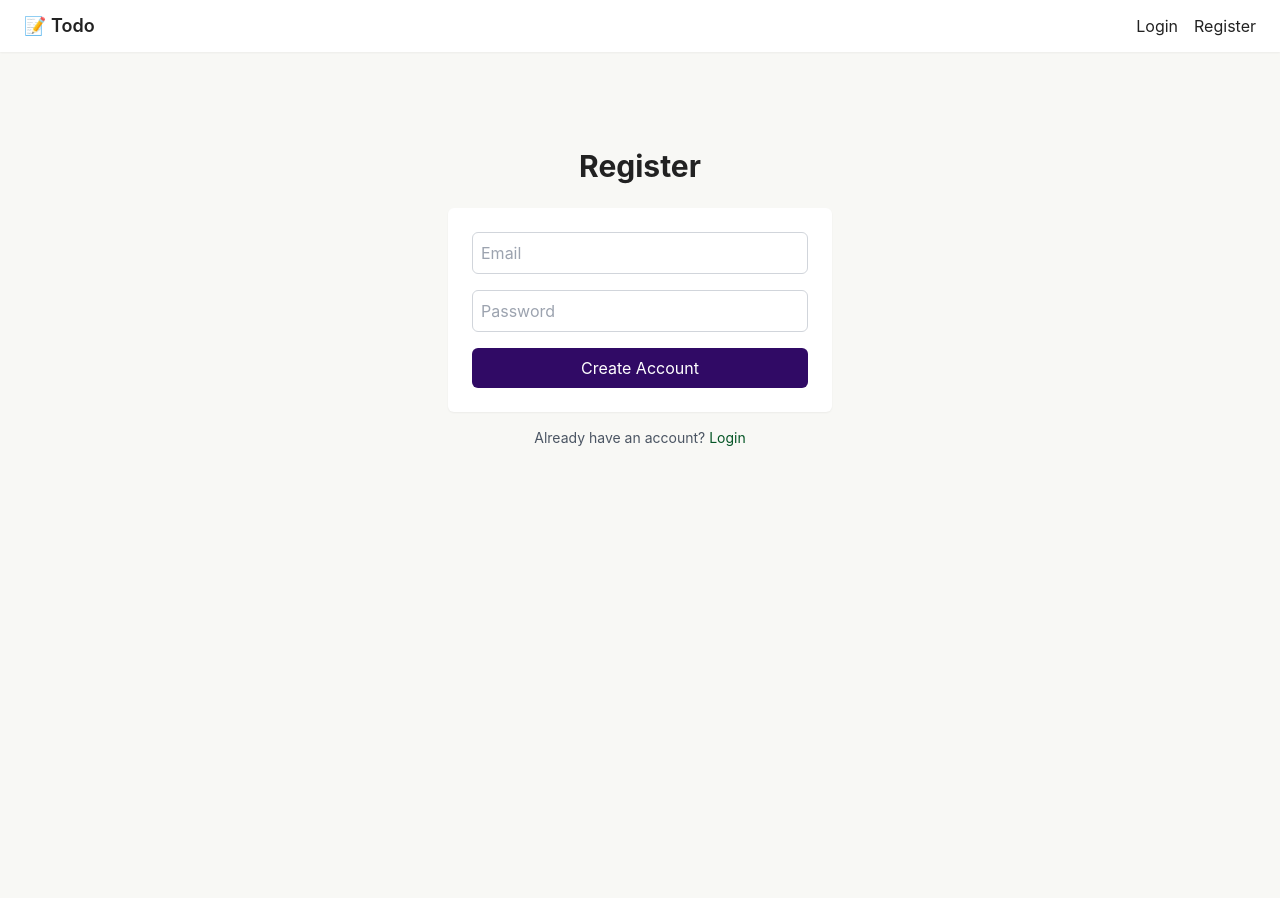
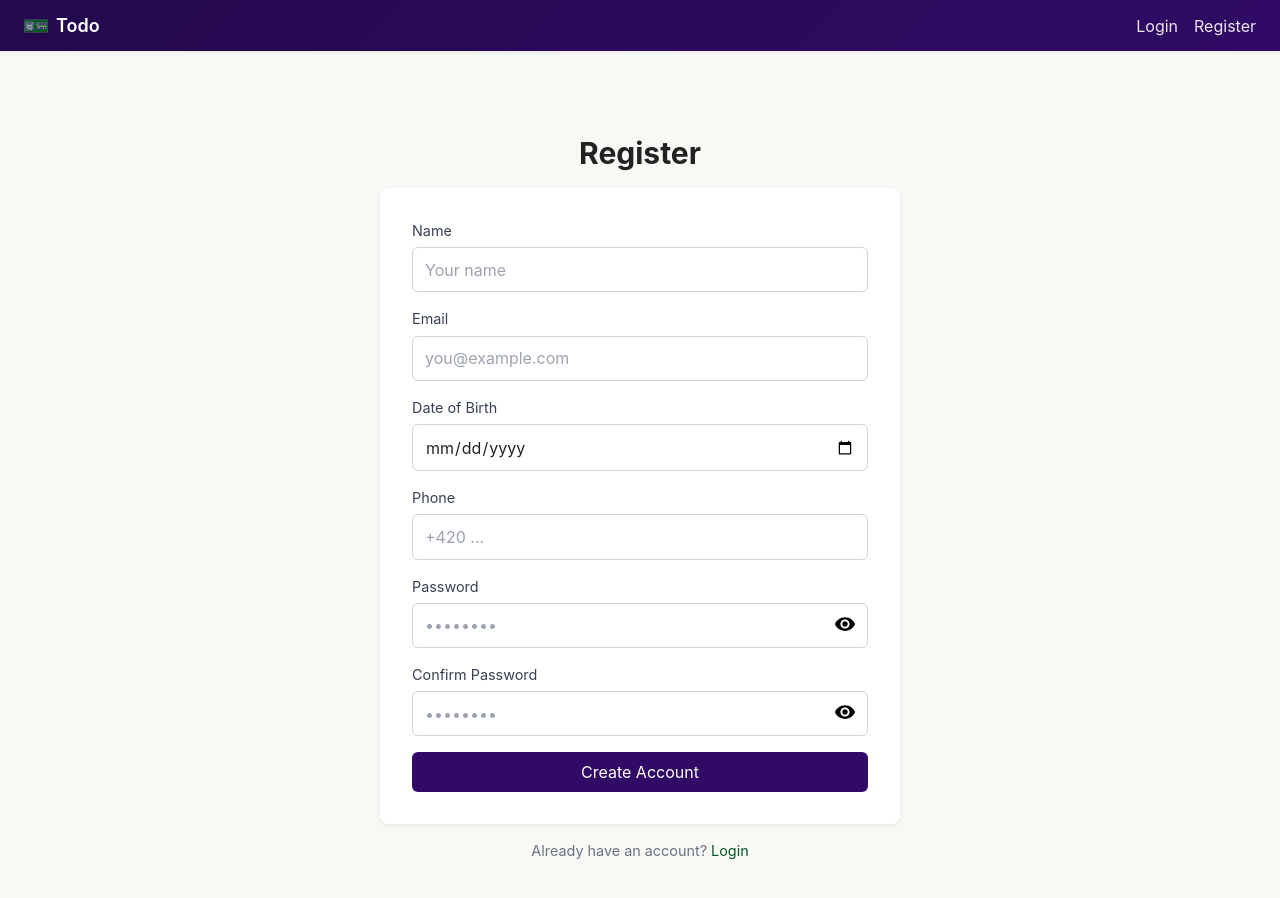
Before and after one commit to mathewtroy/todo-list, a React (Vite) app: page /register in a window 1280 px wide. Shown: the top 898 px of the page. Before the commit the page ends 800 px from the top, so only its background shows below. Built offline with nearby package versions, Linux system fonts and the light colour scheme; no server answers.

Commit message:
update login/register

```diff
--- a/src/components/Navbar.jsx
+++ b/src/components/Navbar.jsx
@@ -2,6 +2,7 @@ import { Link } from "react-router-dom";
 import { useEffect, useState } from "react";
 import { onAuthStateChanged, signOut } from "firebase/auth";
 import { auth } from "../lib/firebase";
+import logo from "../assets/todo-list-ico.svg";
 
 export default function Navbar() {
   const [user, setUser] = useState(null);
@@ -16,19 +17,22 @@ export default function Navbar() {
   };
 
   return (
-    <nav className="flex items-center justify-between px-6 py-3 bg-white shadow-sm sticky top-0 z-10">
-      <Link to="/" className="text-lg font-semibold">📝 Todo</Link>
+    <nav className="navbar">
+      <Link to="/" className="navbar__logo">
+        <img src={logo} alt="Todo" className="logo-img" />
+        <span>Todo</span>
+      </Link>
 
-      <div className="flex gap-4">
+      <div className="navbar__links">
         {!user ? (
           <>
-            <Link to="/login">Login</Link>
-            <Link to="/register">Register</Link>
+            <Link to="/login" className="nav-link">Login</Link>
+            <Link to="/register" className="nav-link">Register</Link>
           </>
         ) : (
           <>
-            <Link to="/tasks">Tasks</Link>
-            <button onClick={logout} className="text-[var(--red)]">Logout</button>
+            <Link to="/tasks" className="nav-link">Tasks</Link>
+            <button onClick={logout} className="nav-link nav-link--danger">Logout</button>
           </>
         )}
       </div>
--- /dev/null
+++ b/src/components/PasswordField.jsx
@@ -0,0 +1,42 @@
+import { useState } from "react";
+import showIcon from "../assets/show-icon.svg";
+import hideIcon from "../assets/hide-icon.svg";
+
+export default function PasswordField({
+  id,
+  label = "Password",
+  value,
+  onChange,
+  placeholder = "••••••••",
+  required = true,
+}) {
+  const [show, setShow] = useState(false);
+
+  return (
+    <div className="form__group input-group">
+      <label htmlFor={id} className="form__label">{label}</label>
+      <input
+        id={id}
+        type={show ? "text" : "password"}
+        className="input input-with-toggle"
+        placeholder={placeholder}
+        value={value}
+        onChange={onChange}
+        required={required}
+      />
+      <button
+        type="button"
+        className="toggle-btn"
+        onClick={() => setShow((s) => !s)}
+        aria-label={show ? "Hide password" : "Show password"}
+      >
+        <img
+          src={show ? hideIcon : showIcon}
+          alt=""
+          className="toggle-icon"
+          aria-hidden="true"
+        />
+      </button>
+    </div>
+  );
+}
--- a/src/index.css
+++ b/src/index.css
@@ -1,15 +1,18 @@
+/* --------------------------------------------------
+   Tailwind Directives
+-------------------------------------------------- */
 @tailwind base;
 @tailwind components;
 @tailwind utilities;
 
-body {
-  @apply text-gray-800;
-  background-color: #d9d9d9;
-}
-
+/* --------------------------------------------------
+   Theme Variables
+-------------------------------------------------- */
 :root {
   --green: #065627;
   --purple: #300a65;
+  --purple-dark: #24094d;
+  --purple-mid: #421a87;
   --red: #940439;
   --gray-light: #e3e3e3;
   --gray: #d9d9d9;
@@ -19,30 +22,34 @@ body {
   --shadow: 0 1px 4px rgba(0, 0, 0, 0.08);
 }
 
+/* --------------------------------------------------
+   Base
+-------------------------------------------------- */
 body {
   background: var(--bg);
   color: var(--text);
   font-family: "Inter", system-ui, sans-serif;
   margin: 0;
-  padding: 0;
   min-height: 100vh;
 }
+a { text-decoration: none; color: inherit; }
+button { cursor: pointer; }
 
-a {
-  text-decoration: none;
-  color: inherit;
-}
+/* --------------------------------------------------
+   Layout Utilities
+-------------------------------------------------- */
+.container { max-width: 960px; margin: 0 auto; padding: 1rem; }
 
-button {
-  cursor: pointer;
-}
+/* --------------------------------------------------
+   Links
+-------------------------------------------------- */
+.link { color: inherit; text-decoration: none; }
+.link:hover { text-decoration: underline; }
+.link--accent { color: var(--green); }
 
-.container {
-  max-width: 960px;
-  margin: 0 auto;
-  padding: 1rem;
-}
-
+/* --------------------------------------------------
+   Buttons
+-------------------------------------------------- */
 .btn {
   display: inline-block;
   padding: 0.5rem 1.25rem;
@@ -51,7 +58,74 @@ button {
   background: var(--green);
   transition: background 0.2s ease;
 }
+.btn:hover { background: #048c3b; }
+.btn--purple { background: var(--purple); }
+.btn--purple:hover { background: var(--purple-mid); }
+.btn--block { display: block; width: 100%; }
 
-.btn:hover {
-  background: #048c3b;
+/* --------------------------------------------------
+   Navbar
+-------------------------------------------------- */
+.navbar {
+  position: sticky; top: 0; z-index: 10;
+  display: flex; align-items: center; justify-content: space-between;
+  padding: 0.75rem 1.5rem;
+  color: #fff; box-shadow: var(--shadow);
+  background: linear-gradient(135deg, var(--purple-dark), var(--purple));
 }
+.navbar__logo { display: flex; align-items: center; gap: 0.5rem; font-weight: 600; font-size: 1.125rem; }
+.logo-img { width: 24px; height: 24px; display: block; }
+.navbar__links { display: flex; gap: 1rem; align-items: center; }
+.nav-link { opacity: 0.9; transition: opacity 0.2s ease, transform 0.2s ease; }
+.nav-link:hover { opacity: 1; transform: translateY(-1px); text-decoration: underline; }
+.nav-link--danger { color: #ffd6e0; }
+.nav-link--danger:hover { color: #fff; }
+
+/* --------------------------------------------------
+   Home
+-------------------------------------------------- */
+.home { text-align: center; padding: 5rem 1rem; }
+.home__title { font-size: 2.25rem; font-weight: 700; margin-bottom: 1rem; }
+.home__text { color: #6b7280; margin-bottom: 2rem; }
+.home__cta { display: flex; justify-content: center; gap: 1rem; flex-wrap: wrap; }
+
+/* --------------------------------------------------
+   Auth / Forms
+-------------------------------------------------- */
+.auth {
+  display: flex; flex-direction: column; align-items: center; justify-content: center;
+  padding: 4rem 1rem;
+}
+.auth__title { font-size: 1.875rem; font-weight: 700; margin-bottom: 0.75rem; text-align: center; }
+.auth__hint { margin-top: 1rem; font-size: 0.9rem; color: #6b7280; }
+
+.form {
+  width: 100%; max-width: 520px;
+  display: flex; flex-direction: column; gap: 1rem;
+  background: #fff; padding: 2rem; border-radius: 8px; box-shadow: var(--shadow);
+}
+.form__title { font-size: 1.875rem; font-weight: 700; text-align: center; margin-bottom: 0.5rem; }
+.form__group { display: flex; flex-direction: column; gap: 0.35rem; }
+.form__label { font-size: 0.9rem; color: #374151; }
+
+.input {
+  border: 1px solid #d1d5db; border-radius: 6px;
+  padding: 0.6rem 0.75rem; outline: none; width: 100%;
+}
+.input:focus { border-color: var(--purple); box-shadow: 0 0 0 2px rgba(48, 10, 101, 0.15); }
+
+.input-group { position: relative; }
+.input-with-toggle { padding-right: 2.25rem; }
+
+.toggle-btn {
+  position: absolute; right: 0.5rem; top: 50%; transform: translateY(-10%);
+  background: transparent; border: 0; padding: 0.25rem; display: grid; place-items: center;
+}
+.toggle-icon { width: 22px; height: 22px; display: block; }
+
+/* --------------------------------------------------
+   404
+-------------------------------------------------- */
+.notfound { text-align: center; padding: 5rem 1rem; }
+.notfound__code { font-size: 4rem; font-weight: 800; color: var(--red); margin-bottom: 0.5rem; }
+.notfound__text { color: #6b7280; margin-bottom: 1rem; }
--- a/src/pages/Login.jsx
+++ b/src/pages/Login.jsx
@@ -1,30 +1,58 @@
-import { Link } from "react-router-dom";
+import { useState } from "react";
+import { Link, useNavigate } from "react-router-dom";
+import { loginUser } from "../services/authService";
+import PasswordField from "../components/PasswordField";
 
 export default function Login() {
+  const [email, setEmail] = useState("");
+  const [pw, setPw] = useState("");
+  const [error, setError] = useState("");
+  const navigate = useNavigate();
+
+  const onSubmit = async (e) => {
+    e.preventDefault();
+    setError("");
+    try {
+      await loginUser(email, pw);
+      navigate("/tasks");
+    } catch (err) {
+      setError(err.message || "Login failed");
+    }
+  };
+
   return (
-    <section className="flex flex-col items-center justify-center py-20">
-      <h1 className="text-3xl font-bold mb-6">Login</h1>
-      <form className="w-full max-w-sm flex flex-col gap-4 bg-white p-6 rounded-md shadow-sm">
-        <input
-          type="email"
-          placeholder="Email"
-          className="border border-gray-300 rounded-md p-2"
-          required
+    <section className="auth">
+      <h1 className="auth__title">Login</h1>
+
+      <form className="form" onSubmit={onSubmit}>
+        <div className="form__group">
+          <label htmlFor="email" className="form__label">Email</label>
+          <input
+            id="email"
+            type="email"
+            className="input"
+            placeholder="you@example.com"
+            value={email}
+            onChange={(e) => setEmail(e.target.value)}
+            required
+          />
+        </div>
+
+        <PasswordField
+          id="password"
+          label="Password"
+          value={pw}
+          onChange={(e) => setPw(e.target.value)}
         />
-        <input
-          type="password"
-          placeholder="Password"
-          className="border border-gray-300 rounded-md p-2"
-          required
-        />
-        <button type="submit" className="btn w-full">Login</button>
+
+        {error && <div style={{ color: "var(--red)", fontSize: ".9rem" }}>{error}</div>}
+
+        <button type="submit" className="btn btn--block">Login</button>
       </form>
 
-      <p className="mt-4 text-sm text-gray-600">
+      <p className="auth__hint">
         Don’t have an account?{" "}
-        <Link to="/register" className="text-[var(--green)] hover:underline">
-          Register
-        </Link>
+        <Link to="/register" className="link link--accent">Register</Link>
       </p>
     </section>
   );
--- a/src/pages/NotFound.jsx
+++ b/src/pages/NotFound.jsx
@@ -2,9 +2,9 @@ import { Link } from "react-router-dom";
 
 export default function NotFound() {
   return (
-    <section className="flex flex-col items-center justify-center text-center py-20">
-      <h1 className="text-6xl font-bold text-[var(--red)] mb-4">404</h1>
-      <p className="text-gray-600 mb-6">The page you’re looking for doesn’t exist.</p>
+    <section className="notfound">
+      <h1 className="notfound__code">404</h1>
+      <p className="notfound__text">The page you’re looking for doesn’t exist.</p>
       <Link to="/" className="btn">Back to Home</Link>
     </section>
   );
--- a/src/pages/Register.jsx
+++ b/src/pages/Register.jsx
@@ -1,32 +1,109 @@
-import { Link } from "react-router-dom";
+import { useState } from "react";
+import { Link, useNavigate } from "react-router-dom";
+import { registerUser } from "../services/authService";
+import PasswordField from "../components/PasswordField";
 
 export default function Register() {
+  const [name, setName] = useState("");
+  const [dob, setDob] = useState("");
+  const [phone, setPhone] = useState("");
+  const [email, setEmail] = useState("");
+  const [pw, setPw] = useState("");
+  const [pw2, setPw2] = useState("");
+  const [error, setError] = useState("");
+  const navigate = useNavigate();
+
+  const onSubmit = async (e) => {
+    e.preventDefault();
+    setError("");
+    if (pw !== pw2) {
+      setError("Passwords do not match");
+      return;
+    }
+    try {
+      await registerUser({ name, email, password: pw, dob, phone });
+      navigate("/tasks");
+    } catch (err) {
+      setError(err.message || "Registration failed");
+    }
+  };
+
   return (
-    <section className="flex flex-col items-center justify-center py-20">
-      <h1 className="text-3xl font-bold mb-6">Register</h1>
-      <form className="w-full max-w-sm flex flex-col gap-4 bg-white p-6 rounded-md shadow-sm">
-        <input
-          type="email"
-          placeholder="Email"
-          className="border border-gray-300 rounded-md p-2"
-          required
+    <section className="auth">
+      <h1 className="auth__title">Register</h1>
+
+      <form className="form" onSubmit={onSubmit}>
+        <div className="form__group">
+          <label htmlFor="name" className="form__label">Name</label>
+          <input
+            id="name"
+            type="text"
+            className="input"
+            placeholder="Your name"
+            value={name}
+            onChange={(e) => setName(e.target.value)}
+            required
+          />
+        </div>
+
+        <div className="form__group">
+          <label htmlFor="email" className="form__label">Email</label>
+          <input
+            id="email"
+            type="email"
+            className="input"
+            placeholder="you@example.com"
+            value={email}
+            onChange={(e) => setEmail(e.target.value)}
+            required
+          />
+        </div>
+
+        <div className="form__group">
+          <label htmlFor="dob" className="form__label">Date of Birth</label>
+          <input
+            id="dob"
+            type="date"
+            className="input"
+            value={dob}
+            onChange={(e) => setDob(e.target.value)}
+          />
+        </div>
+
+        <div className="form__group">
+          <label htmlFor="phone" className="form__label">Phone</label>
+          <input
+            id="phone"
+            type="tel"
+            className="input"
+            placeholder="+420 ..."
+            value={phone}
+            onChange={(e) => setPhone(e.target.value)}
+          />
+        </div>
+
+        <PasswordField
+          id="password"
+          label="Password"
+          value={pw}
+          onChange={(e) => setPw(e.target.value)}
         />
-        <input
-          type="password"
-          placeholder="Password"
-          className="border border-gray-300 rounded-md p-2"
-          required
+
+        <PasswordField
+          id="password2"
+          label="Confirm Password"
+          value={pw2}
+          onChange={(e) => setPw2(e.target.value)}
         />
-        <button type="submit" className="btn w-full" style={{ background: "var(--purple)" }}>
-          Create Account
-        </button>
+
+        {error && <div style={{ color: "var(--red)", fontSize: ".9rem" }}>{error}</div>}
+
+        <button type="submit" className="btn btn--purple btn--block">Create Account</button>
       </form>
 
-      <p className="mt-4 text-sm text-gray-600">
+      <p className="auth__hint">
         Already have an account?{" "}
-        <Link to="/login" className="text-[var(--green)] hover:underline">
-          Login
-        </Link>
+        <Link to="/login" className="link link--accent">Login</Link>
       </p>
     </section>
   );
```
Also changed, not shown: src/pages/Home.jsx (+6 -8 lines), src/pages/Tasks.jsx (+9 -3 lines), src/services/authService.js (+35 -0 lines), src/assets/hide-icon.svg (added), src/assets/show-icon.svg (added).
